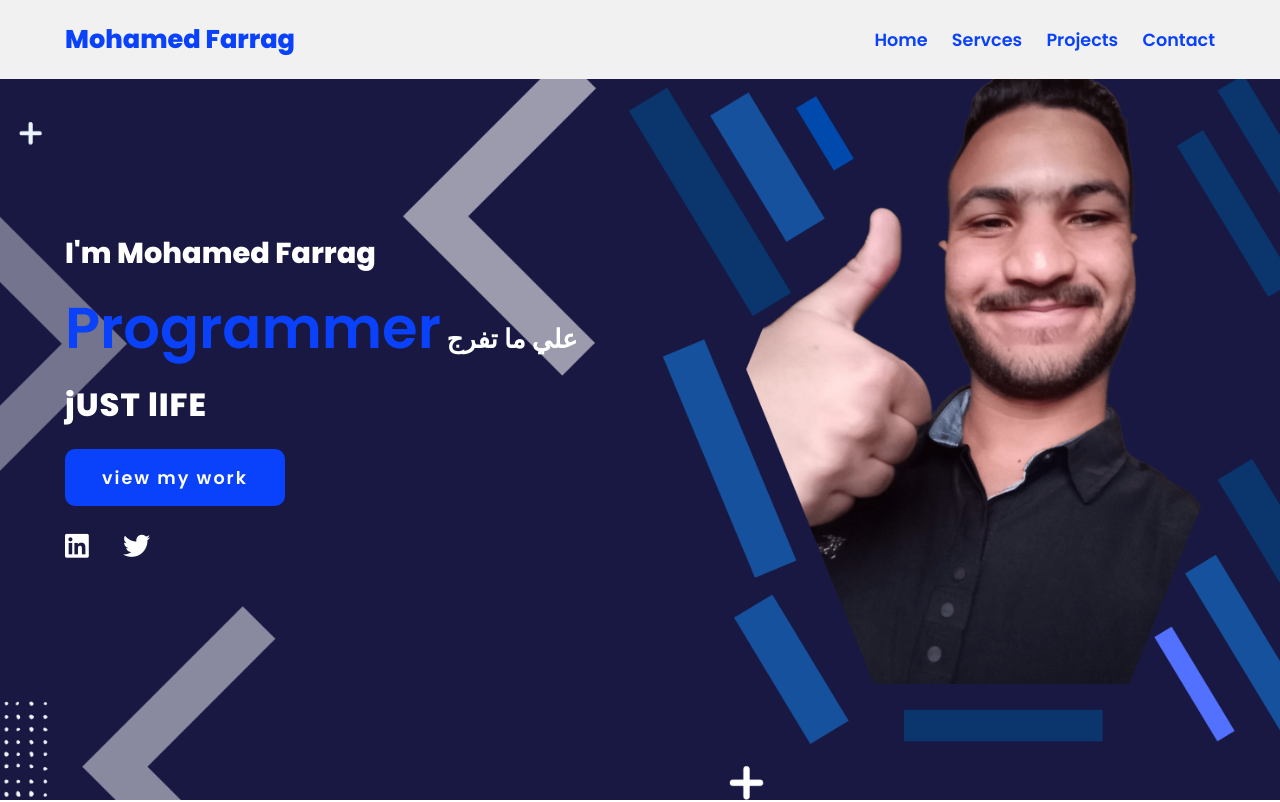
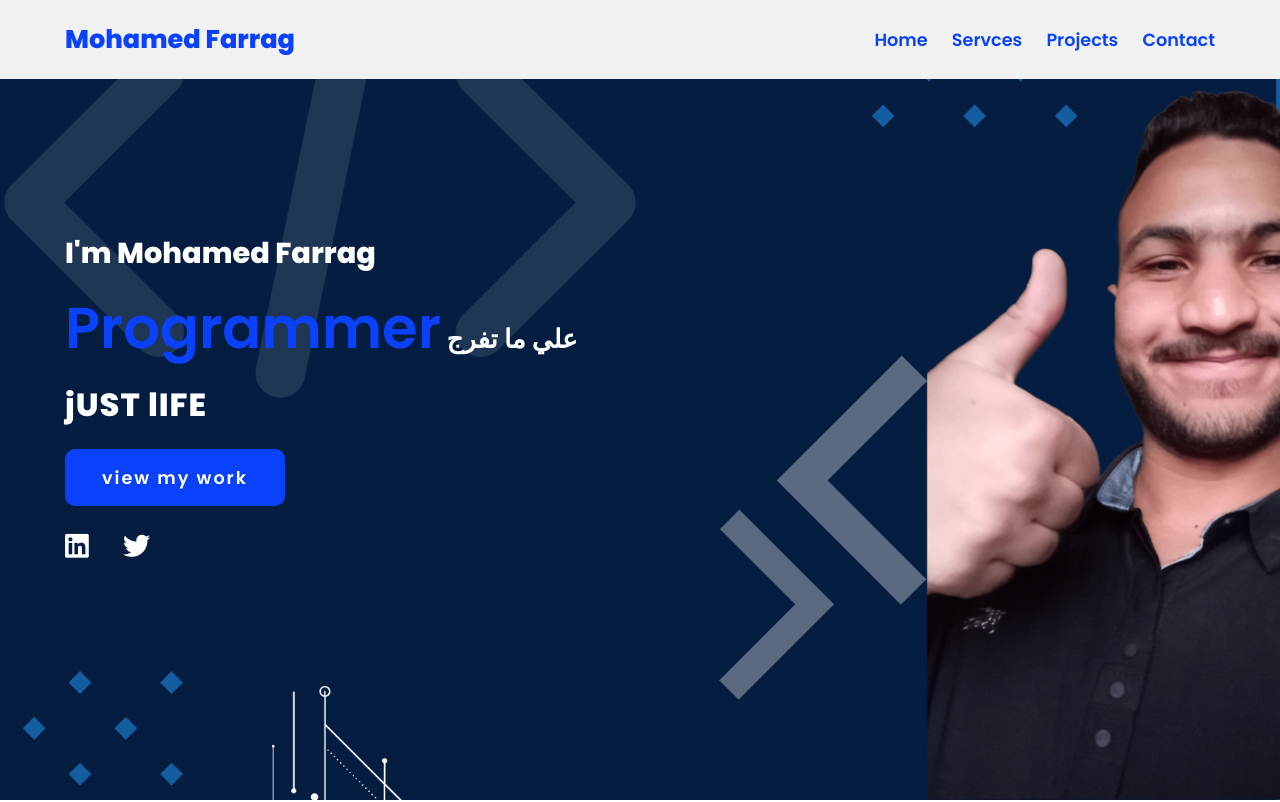
Before and after one commit to farrag9/portfoilo, a plain HTML site: page index.html in a window 1280 px wide. Shown: the top 802 px of the page. Drawn offline with Linux system fonts and the light colour scheme.

Commit message:
Update style.css

```diff
--- a/Css/style.css
+++ b/Css/style.css
@@ -101,7 +101,7 @@ header .container .navtigation a:hover{
 } */
 
 .main {
-    background: url(../images/farragcover.png) no-repeat;
+    background: url(../images/farrag-caver.png) no-repeat;
     min-height: 100vh;
     width: 100%;
     display: flex;
```
